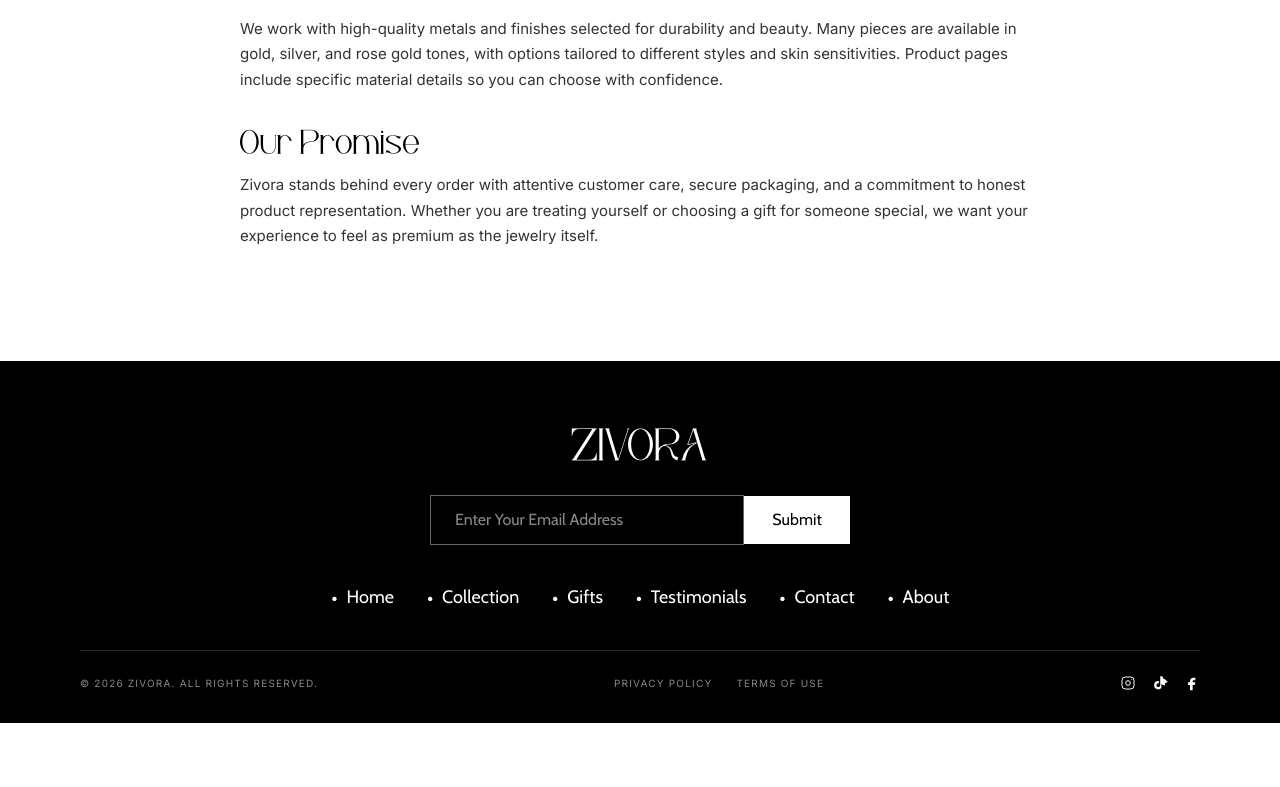
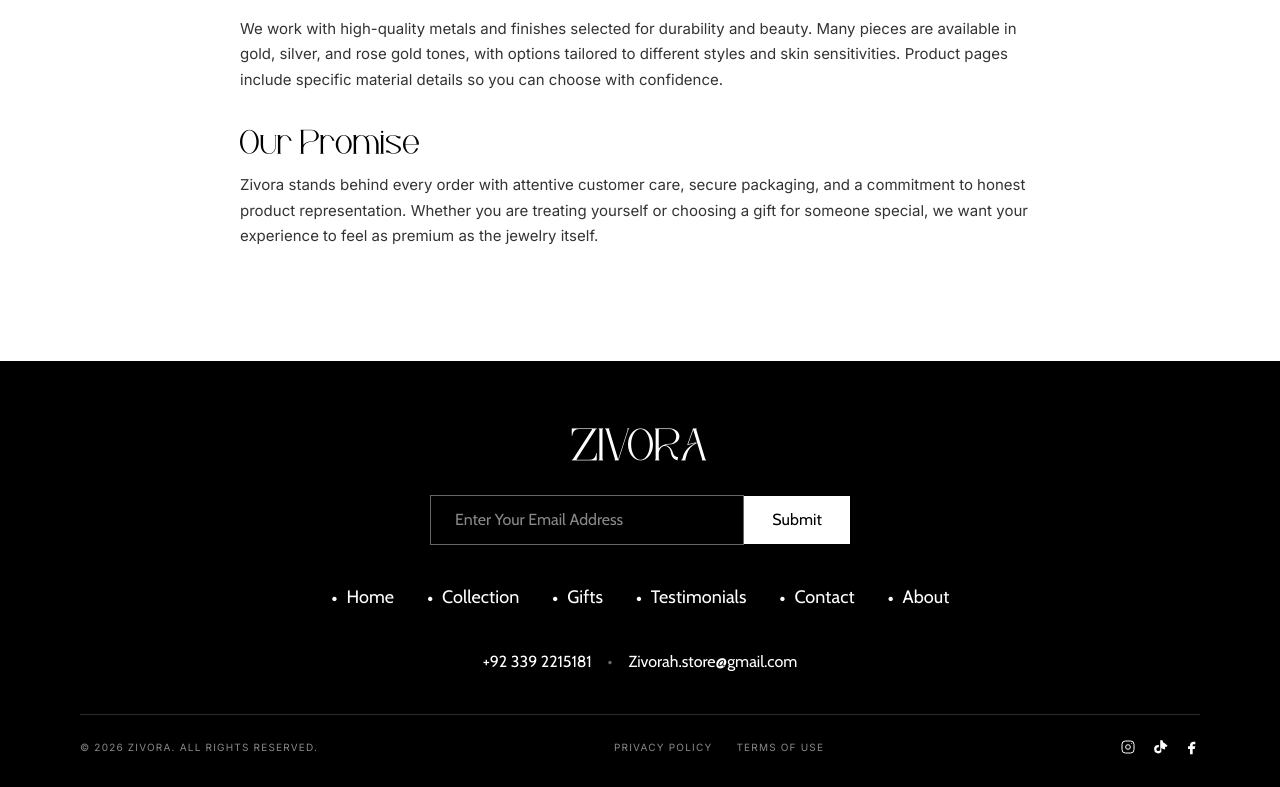
Before and after one commit to talhasaeed101/zivora, a React (Vite) app: page /about in a window 1280 px wide. Shown: the part 684-1471 px from the top of the page. Before the commit the page ends 1407 px from the top, so only its background shows below. Built offline with nearby package versions, Linux system fonts and the light colour scheme.

Commit message:
Feat: add customer support links and functional social icons with hover transition in footer

```diff
--- a/src/components/Footer.css
+++ b/src/components/Footer.css
@@ -157,11 +157,41 @@
 
 .footer-social-link {
   color: #fff;
-  transition: color 0.25s ease;
+  display: inline-flex;
+  align-items: center;
+  justify-content: center;
+  transition: transform 0.25s ease, color 0.25s ease;
 }
 
 .footer-social-link:hover {
   color: #c8815f;
+  transform: scale(1.2);
+}
+
+.footer-support-row {
+  display: flex;
+  align-items: center;
+  justify-content: center;
+  flex-wrap: wrap;
+  gap: 16px;
+  margin-bottom: 40px;
+  font-family: Cabin, sans-serif;
+  font-size: 16px;
+}
+
+.footer-support-link {
+  color: #fff;
+  text-decoration: none;
+  transition: color 0.25s ease;
+}
+
+.footer-support-link:hover {
+  color: #c8815f;
+}
+
+.footer-support-dot {
+  color: #fff;
+  opacity: 0.4;
 }
 
 .footer-newsletter-message {
--- a/src/components/Footer.jsx
+++ b/src/components/Footer.jsx
@@ -59,6 +59,12 @@
           ))}
         </nav>
 
+        <div className="footer-support-row">
+          <a href="tel:+923392215181" className="footer-support-link">+92 339 2215181</a>
+          <span className="footer-support-dot">•</span>
+          <a href="mailto:Zivorah.store@gmail.com" className="footer-support-link">Zivorah.store@gmail.com</a>
+        </div>
+
         <div className="footer-bottom-bar">
           <p className="footer-copyright">© 2026 ZIVORA. ALL RIGHTS RESERVED.</p>
           <div className="footer-legal-links">
@@ -66,13 +72,31 @@
             <a href={ROUTES.termsOfUse} className="footer-legal-link">Terms of Use</a>
           </div>
           <div className="footer-social-row">
-            <a href="#" className="footer-social-link" aria-label="Instagram">
+            <a
+              href="https://www.instagram.com/zivorah.store?igsh=b2kxcmZrYjlxc2hn&utm_source=qr"
+              className="footer-social-link"
+              aria-label="Instagram"
+              target="_blank"
+              rel="noopener noreferrer"
+            >
               <InstagramIcon />
             </a>
-            <a href="#" className="footer-social-link" aria-label="TikTok">
+            <a
+              href="https://vt.tiktok.com/ZSCvChaAS/"
+              className="footer-social-link"
+              aria-label="TikTok"
+              target="_blank"
+              rel="noopener noreferrer"
+            >
               <TikTokIcon />
             </a>
-            <a href="#" className="footer-social-link" aria-label="Facebook">
+            <a
+              href="https://www.facebook.com"
+              className="footer-social-link"
+              aria-label="Facebook"
+              target="_blank"
+              rel="noopener noreferrer"
+            >
               <FacebookIcon />
             </a>
           </div>
```
